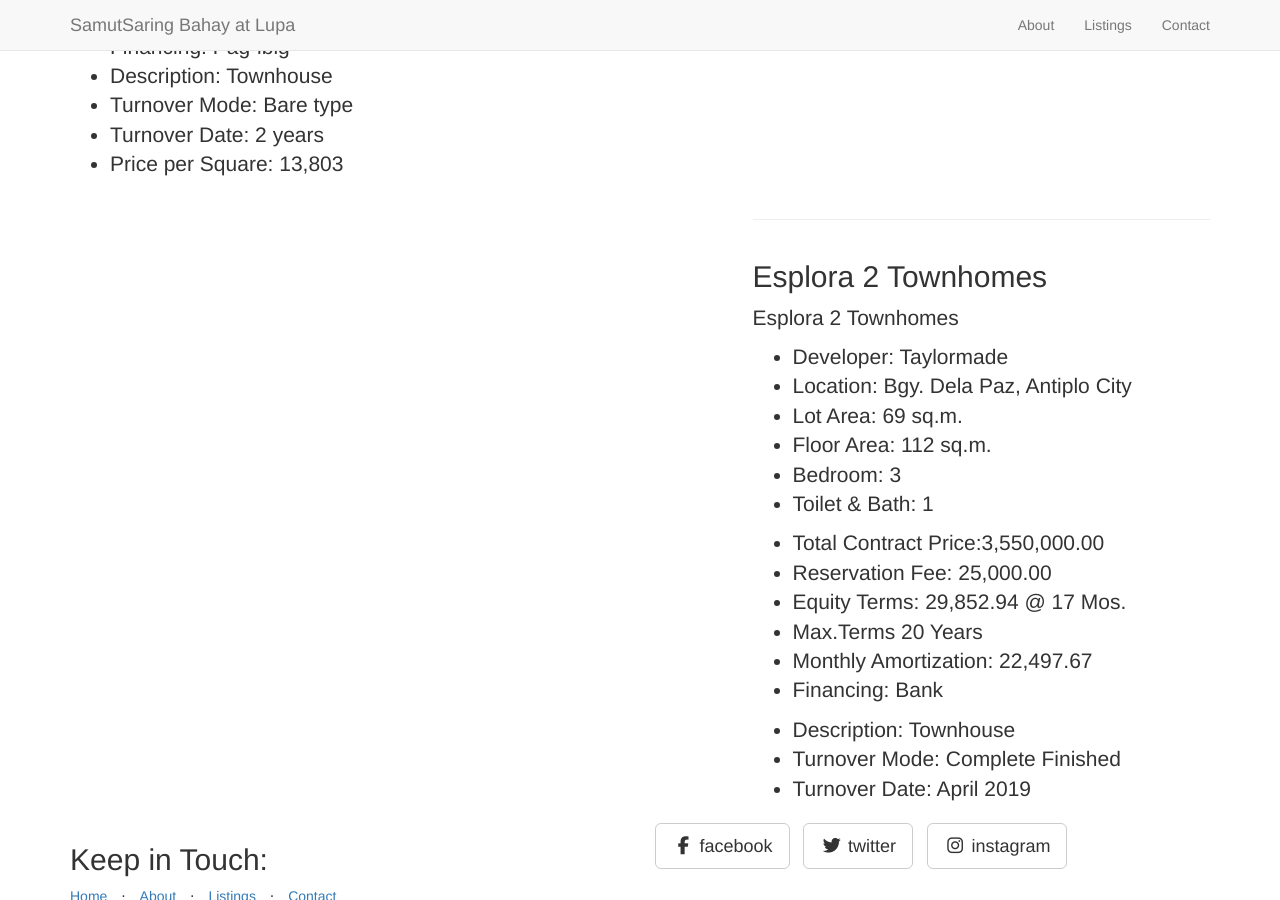
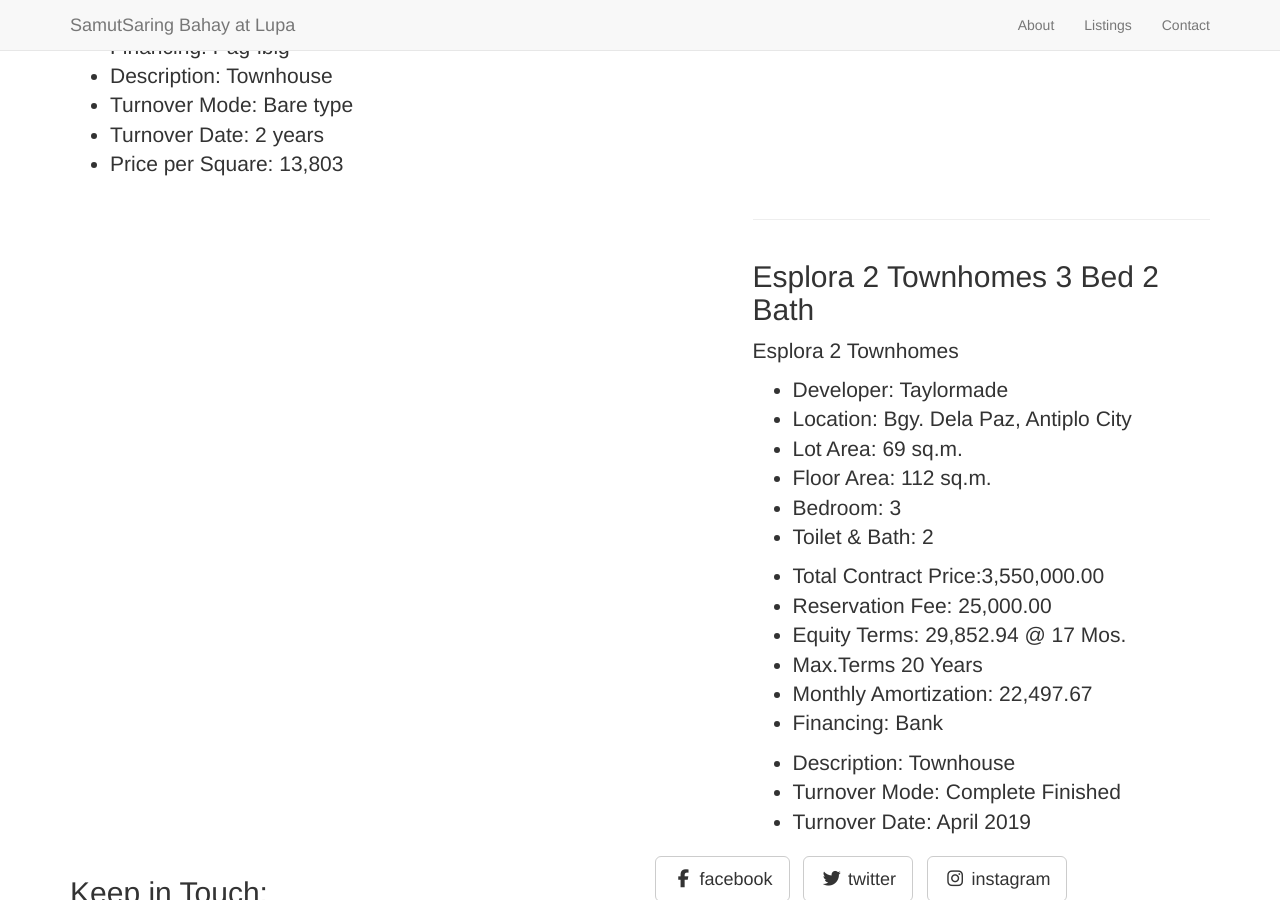
Before and after one commit to oscariotes/EQ-Lead-Gen, a Jekyll site: the page built from _posts/2018-1-5-espolora2.markdown, in a window 1280 px wide and 900 px high, scrolled down 9758 px. Built offline with Jekyll 4.4.1, drawn with Linux system fonts in a browser that asks for light colours; nearby versions of some CDN libraries; library files that are not in the unit come from our copies; some of the changed text lies outside the part shown.

Commit message:
Update 2018-1-5-espolora2.markdown

```diff
--- a/_posts/2018-1-5-espolora2.markdown
+++ b/_posts/2018-1-5-espolora2.markdown
@@ -2,7 +2,7 @@
 layout: default
 img: Ads.jpg
 category: Antipolo
-title: Esplora 2 Townhomes
+title: Esplora 2 Townhomes 3 Bed 2 Bath
 published: true
 ---
 
@@ -14,7 +14,7 @@
 - Lot Area: 69 sq.m.
 - Floor Area: 112 sq.m.
 - Bedroom: 3
-- Toilet & Bath: 1
+- Toilet & Bath: 2
 
 
 - Total Contract Price:3,550,000.00
```
